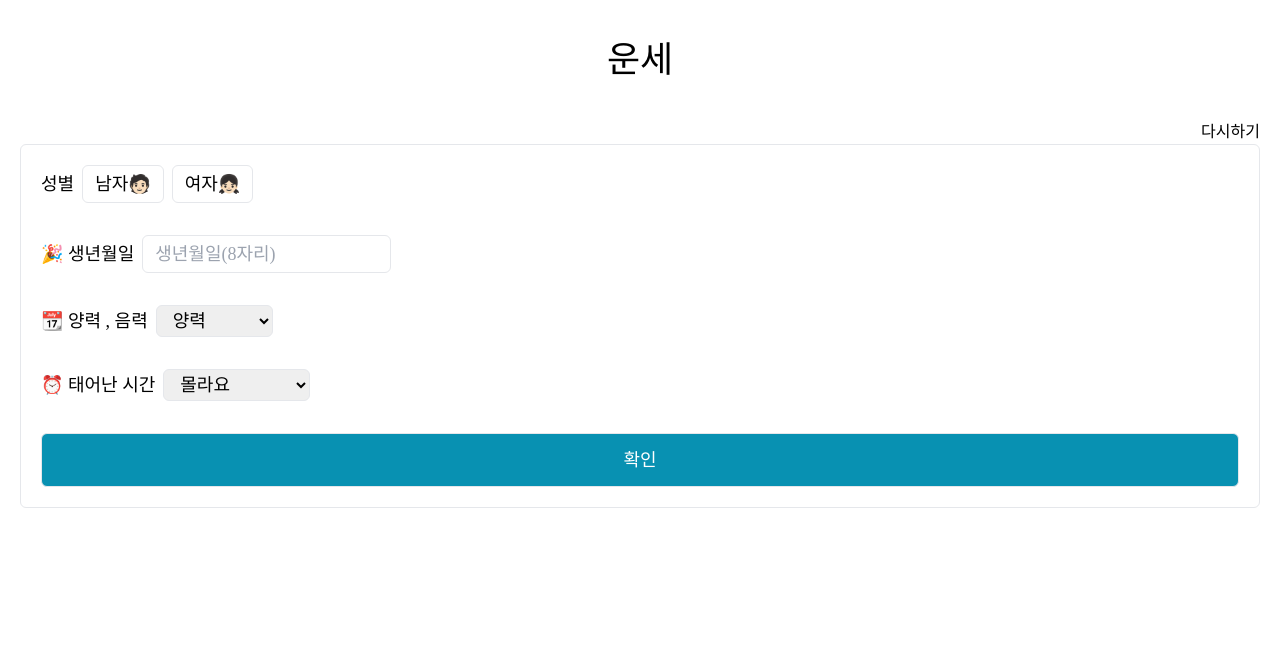
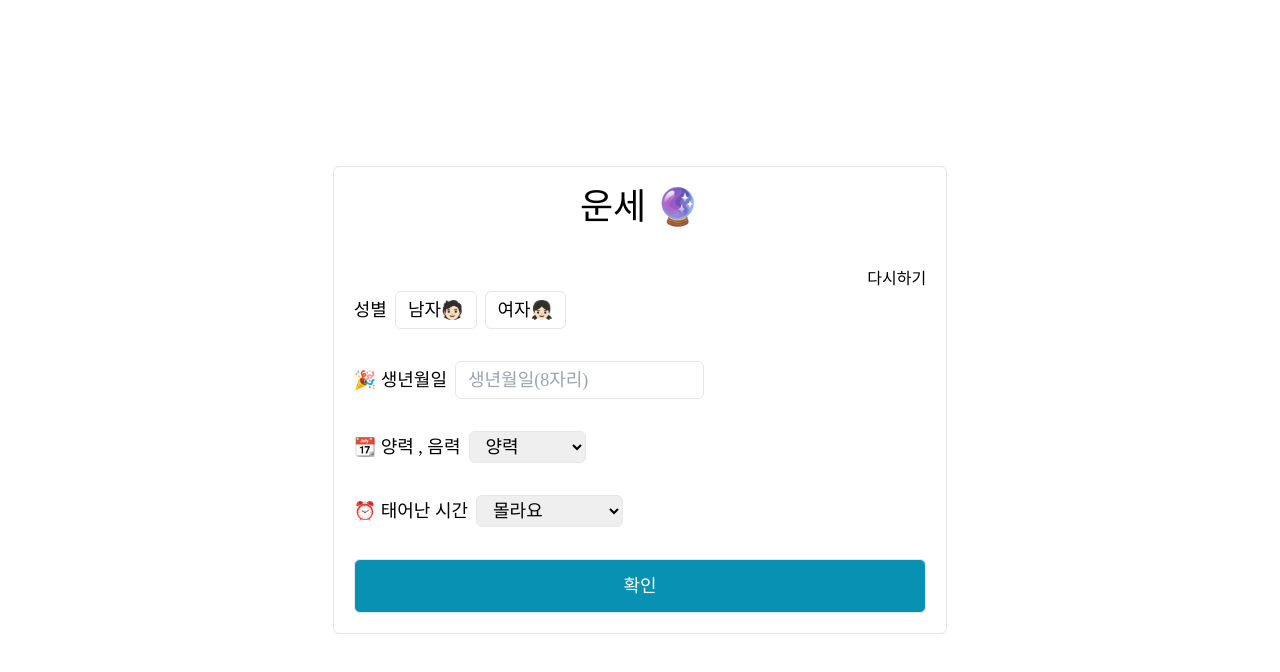
Before and after one commit to dldmswn0719/lucky, a Next.js app: page / in a window 1280 px wide. Shown: the top 672 px of the page. Built offline with nearby package versions, Linux system fonts and the light colour scheme; a web font is replaced by a local one.

Commit message:
디자인 수정중

```diff
--- a/app/page.tsx
+++ b/app/page.tsx
@@ -1,6 +1,12 @@
 'use client'
-import {useEffect, useState} from 'react';
+import {useState} from 'react';
 import React from 'react';
+
+interface today{
+    title: string;
+    date: string;
+    content: contentInter[]
+}
 
 interface contentInter {
     name: string;
@@ -8,13 +14,6 @@ interface contentInter {
     keyword ?: string;
     index ?: string
 }
-
-interface today{
-    title: string;
-    date: string;
-    content: contentInter[]
-}
-
 
 export default function Home() {
     const [gender,setGender] = useState<string>("");
@@ -53,11 +52,11 @@ export default function Home() {
 
     return (
         <>
-            <div className="w-full">
-                <div className="max-w-7xl mx-auto mt-10 px-5">
-                    <h1 className="text-3xl md:text-4xl text-center">운세</h1>
+            <div className="w-full px-[2%] flex justify-center items-center h-screen">
+                <div className="max-w-7xl mx-auto px-5 lg:basis-1/2 md:basis-4/5 basis-full border py-5 rounded-md">
+                    <h1 className="text-3xl md:text-4xl text-center">운세 🔮</h1>
                     <p onClick={()=>{location.reload();}} className='mt-10 cursor-pointer text-right'>다시하기</p>
-                    <div className="border rounded-md p-5">
+                    <div className="">
                         <div className="text-lg flex flex-wrap items-center">
                             <p className='mr-2'>성별</p>
                             <div className="flex gap-x-2">
@@ -111,7 +110,7 @@ export default function Home() {
                             }
                         </div>
                     }
-                    <div className='py-3'>
+                    <div>
                         {
                             dataResult && dataResult[selectedCategory].content.map((e,i)=>{
                                 return (
```
